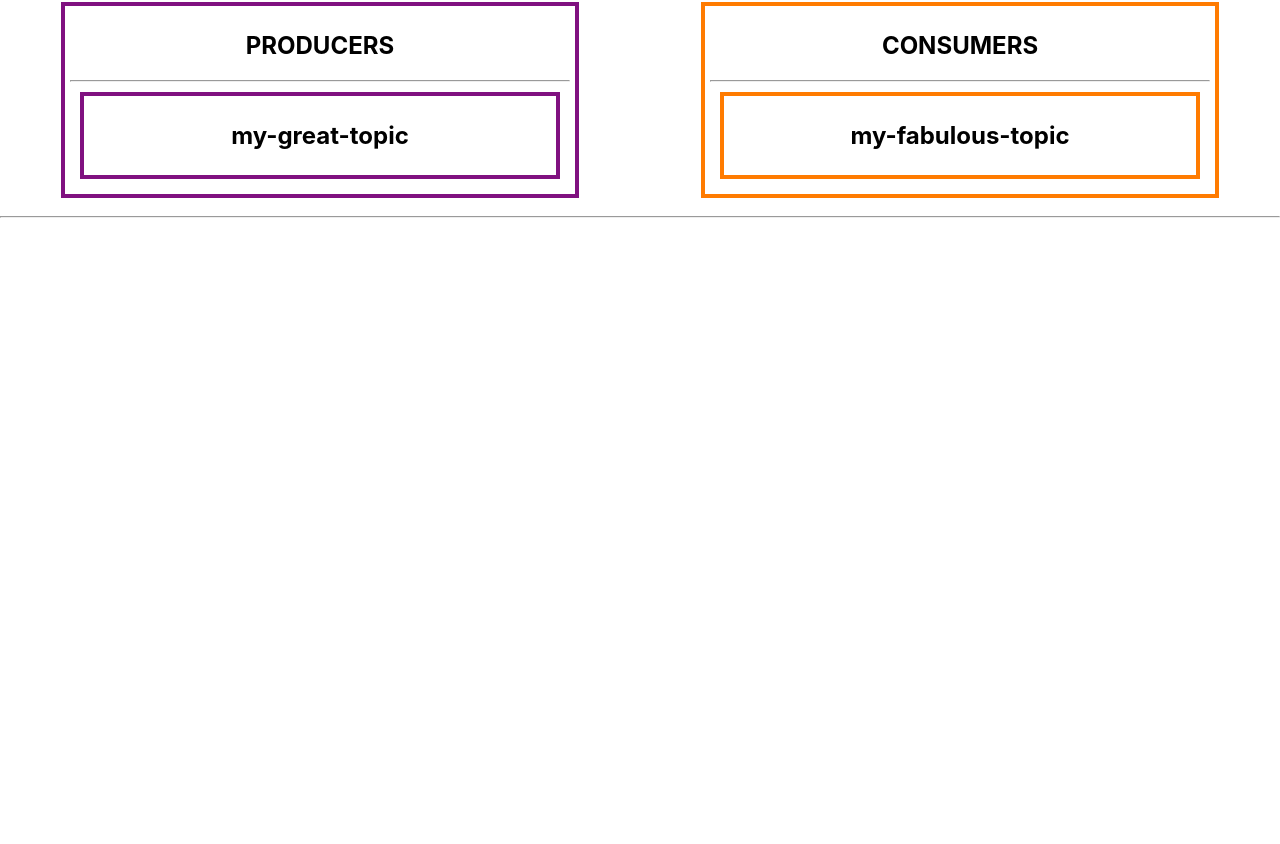
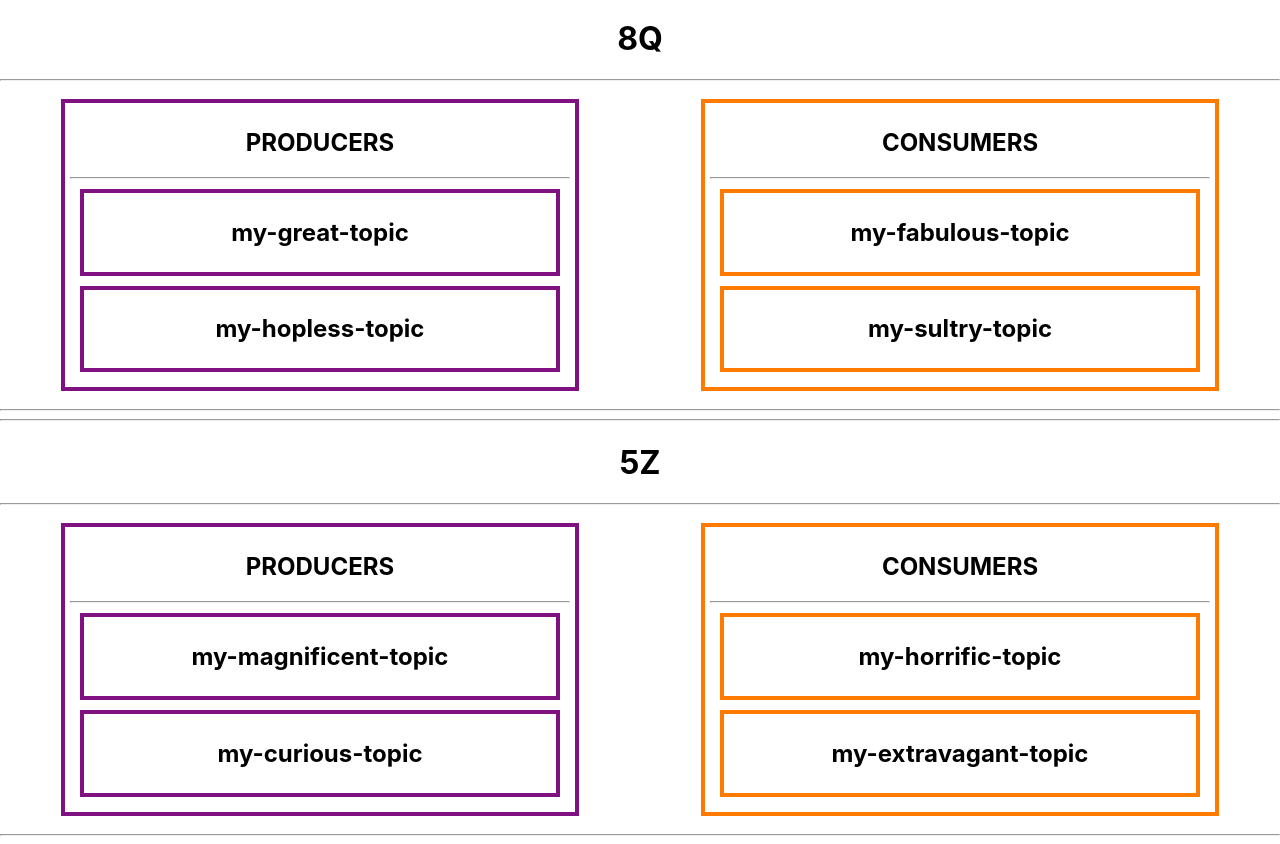
Before and after one commit to arerickson28/kafka-command-generator, a React (Create React App) app in the folder my-app/: page / in a window 1280 px wide. Shown: the part 694-1538 px from the top of the page. Before the commit the page ends 920 px from the top, so only its background shows below. Built offline with nearby package versions, Linux system fonts and the light colour scheme.

Commit message:
adding dummy data

```diff
--- a/my-app/src/data/topicData.js
+++ b/my-app/src/data/topicData.js
@@ -4,10 +4,16 @@ const sslString = "ssl.location=<CHANGEME>"
 
 const topicData = [
     {
-        "name": "5Z",
+        "name": "1P",
         "producers": [
             {
                 "topicName": "my-awesome-topic",
+                "localServer": "localhost:8080",
+                "stageServer": "theStageServer:9092",
+                "prodServer": "theProdServer:9093"
+            },
+            {
+                "topicName": "my-luxurious-topic",
                 "localServer": "localhost:8080",
                 "stageServer": "theStageServer:9092",
                 "prodServer": "theProdServer:9093"
@@ -16,6 +22,12 @@ const topicData = [
         "consumers": [
             {
                 "topicName": "my-terrific-topic",
+                "localServer": "localhost:8080",
+                "stageServer": "theStageServer:9092",
+                "prodServer": "theProdServer:9093"
+            },
+            {
+                "topicName": "my-foolish-topic",
                 "localServer": "localhost:8080",
                 "stageServer": "theStageServer:9092",
                 "prodServer": "theProdServer:9093"
@@ -31,11 +43,54 @@ const topicData = [
                 "localServer": "localhost:8080",
                 "stageServer": "theStageServer:9092",
                 "prodServer": "theProdServer:9093"
+            },
+            {
+                "topicName": "my-hopless-topic",
+                "localServer": "localhost:8080",
+                "stageServer": "theStageServer:9092",
+                "prodServer": "theProdServer:9093"
             }
         ],
         "consumers": [
             {
                 "topicName": "my-fabulous-topic",
+                "localServer": "localhost:8080",
+                "stageServer": "theStageServer:9092",
+                "prodServer": "theProdServer:9093"
+            },
+            {
+                "topicName": "my-sultry-topic",
+                "localServer": "localhost:8080",
+                "stageServer": "theStageServer:9092",
+                "prodServer": "theProdServer:9093"
+            }
+        ]
+    },
+    {
+        "name": "5Z",
+        "producers": [
+            {
+                "topicName": "my-magnificent-topic",
+                "localServer": "localhost:8080",
+                "stageServer": "theStageServer:9092",
+                "prodServer": "theProdServer:9093"
+            },
+            {
+                "topicName": "my-curious-topic",
+                "localServer": "localhost:8080",
+                "stageServer": "theStageServer:9092",
+                "prodServer": "theProdServer:9093"
+            }
+        ],
+        "consumers": [
+            {
+                "topicName": "my-horrific-topic",
+                "localServer": "localhost:8080",
+                "stageServer": "theStageServer:9092",
+                "prodServer": "theProdServer:9093"
+            },
+            {
+                "topicName": "my-extravagant-topic",
                 "localServer": "localhost:8080",
                 "stageServer": "theStageServer:9092",
                 "prodServer": "theProdServer:9093"
```
